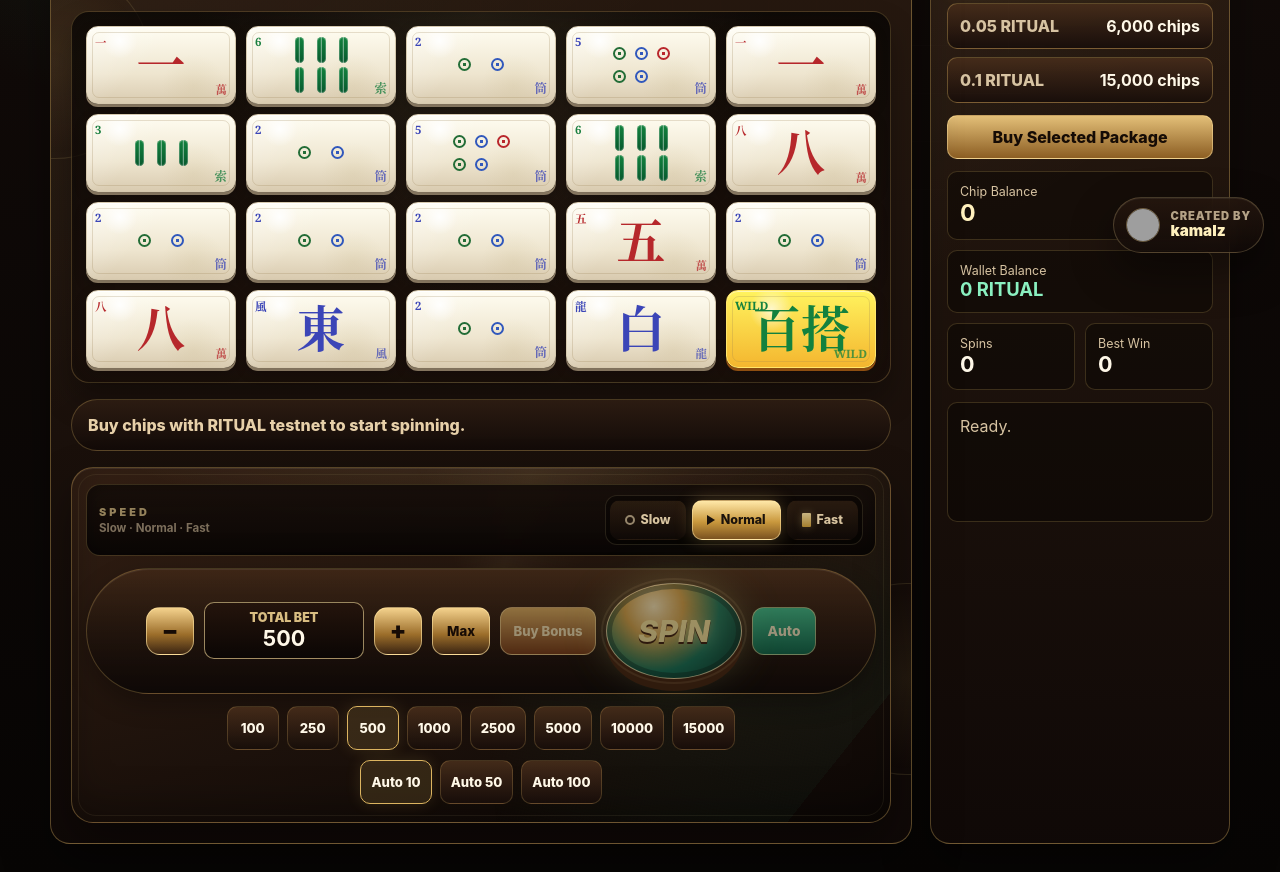
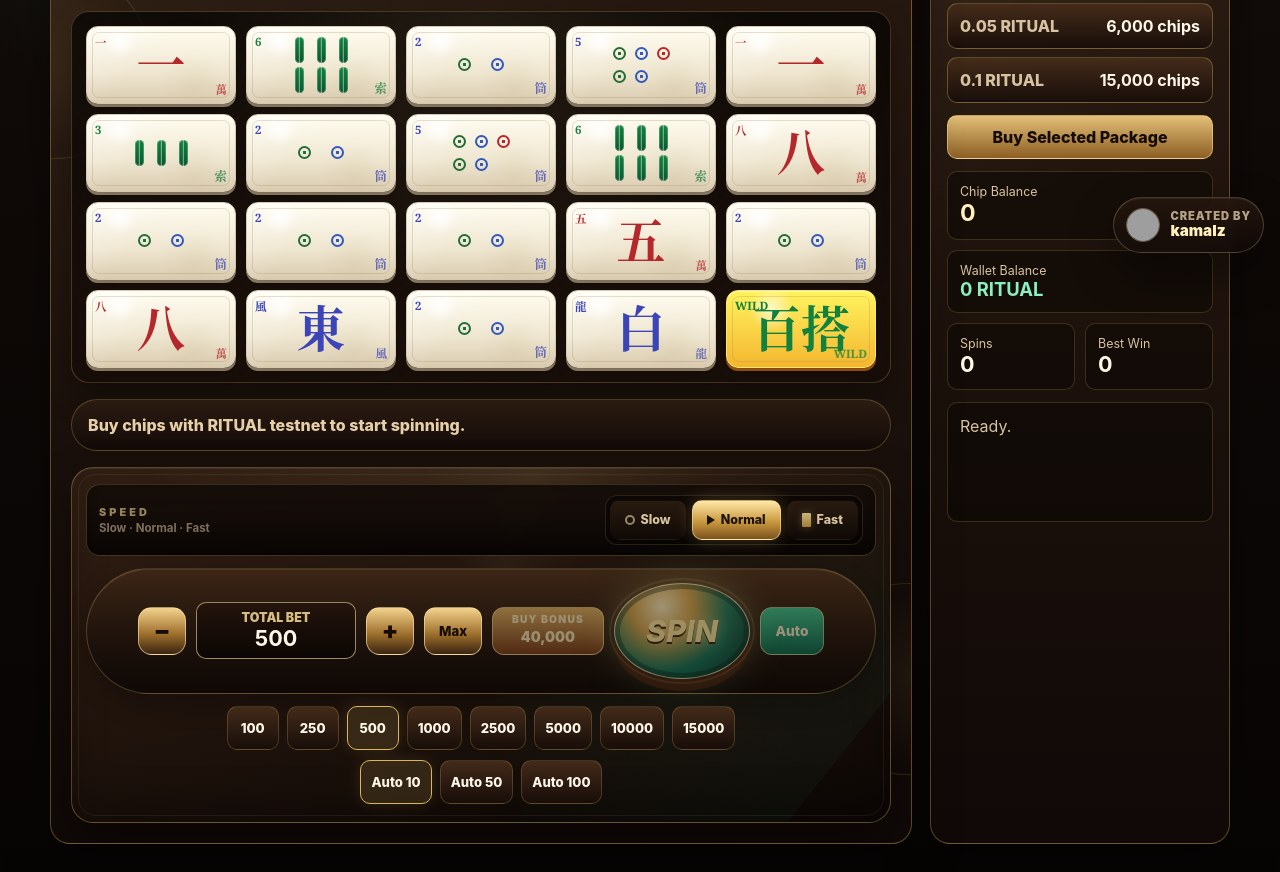
Before and after one commit to kamaledeng/game-ritual-tesnet, a website: page index.html in a window 1280 px wide. Shown: the part 531-1403 px from the top of the page. Drawn offline with Linux system fonts and the light colour scheme; grey boxes are pictures that could not be loaded.

Commit message:
Show buy bonus price on button

```diff
--- a/app.js
+++ b/app.js
@@ -154,6 +154,7 @@ const el = {
   autoSpinButton: document.querySelector("#autoSpinButton"),
   maxBetButton: document.querySelector("#maxBetButton"),
   buyBonusButton: document.querySelector("#buyBonusButton"),
+  buyBonusPrice: document.querySelector("#buyBonusPrice"),
   packageList: document.querySelector("#packageList"),
   buyChipsButton: document.querySelector("#buyChipsButton"),
   spinCount: document.querySelector("#spinCount"),
@@ -1055,8 +1056,9 @@ function render() {
   el.maxBetButton.disabled = locked;
   if (el.buyBonusButton) {
     el.buyBonusButton.disabled = !canBuyBonus();
-    el.buyBonusButton.title = `Buy Free Spins (${BUY_BONUS_FREE_SPINS}) for ${bonusPrice.toLocaleString()} chips`;
+    el.buyBonusButton.title = `Buy Free Spins (${BUY_BONUS_FREE_SPINS}) for ${bonusPrice.toLocaleString()} chips (${BUY_BONUS_MULTIPLIER}x bet)`;
   }
+  if (el.buyBonusPrice) el.buyBonusPrice.textContent = bonusPrice.toLocaleString();
   document.querySelectorAll(".speed-btn").forEach((btn) => {
     const on = btn.dataset.speed === state.spinSpeed;
     btn.classList.toggle("active", on);
--- a/index.html
+++ b/index.html
@@ -140,7 +140,10 @@
                   +
                 </button>
                 <button class="turbo-button" id="maxBetButton" type="button">Max</button>
-                <button class="turbo-button turbo-button--buy" id="buyBonusButton" type="button">Buy Bonus</button>
+                <button class="turbo-button turbo-button--buy" id="buyBonusButton" type="button">
+                  <span class="buy-bonus__label">Buy Bonus</span>
+                  <span class="buy-bonus__price" id="buyBonusPrice">0</span>
+                </button>
                 <button class="spin-button" id="spinButton" type="button">
                   <span class="spin-button__ring" aria-hidden="true"></span>
                   <span class="spin-button__label">Spin</span>
--- a/styles.css
+++ b/styles.css
@@ -1253,10 +1253,27 @@ html[data-connected="false"] .secondary-button {
 }
 
 .turbo-button--buy {
-  width: 96px;
+  width: 112px;
   border-color: rgba(255, 228, 160, 0.7);
   background: linear-gradient(180deg, #e2b766, #7d401a);
   color: #fff3c4;
+  display: grid;
+  grid-template-rows: auto auto;
+  gap: 2px;
+  padding: 6px 10px;
+  line-height: 1;
+}
+
+.buy-bonus__label {
+  font-size: 0.64rem;
+  font-weight: 900;
+  text-transform: uppercase;
+  letter-spacing: 0.12em;
+}
+
+.buy-bonus__price {
+  font-size: 0.88rem;
+  font-weight: 900;
 }
 
 .auto-button {
@@ -1967,7 +1984,7 @@ html[data-connected="false"] .secondary-button {
 
   .bottom-console {
     display: grid;
-    grid-template-columns: 48px 1fr 48px 58px 96px 64px;
+    grid-template-columns: 48px 1fr 48px 58px 112px 64px;
     border-radius: 16px;
   }
 
```
